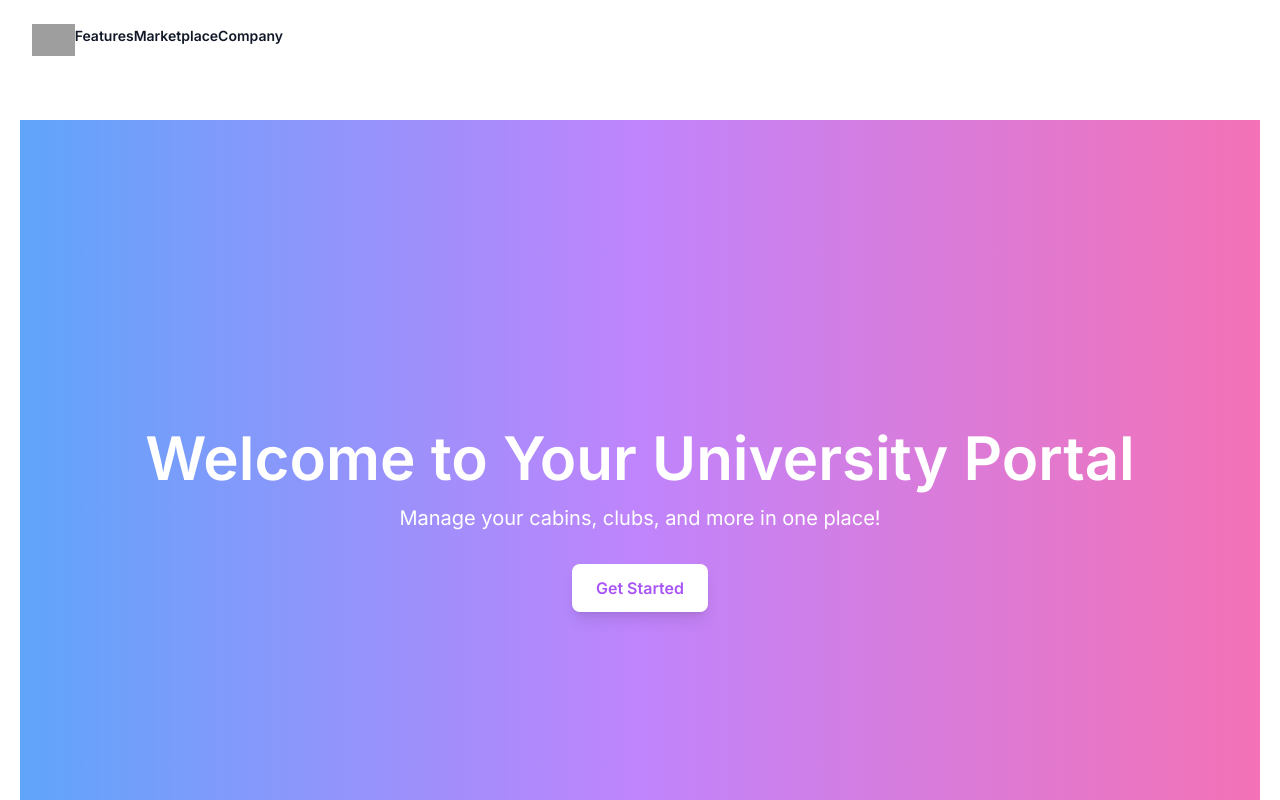
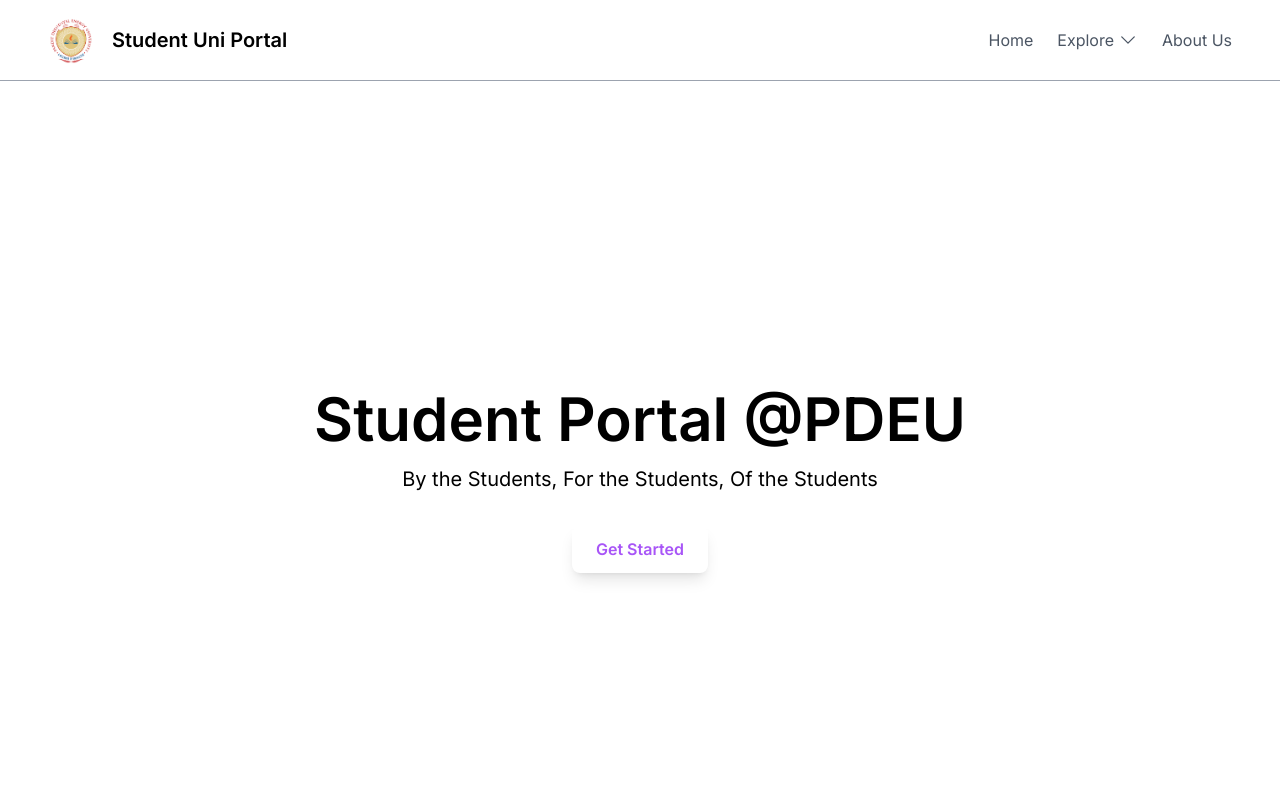
Before and after one commit to purvaspatel/UniPortal, a React (Create React App) app: page / in a window 1280 px wide. Shown: the top 800 px of the page. Built offline with nearby package versions, Linux system fonts and the light colour scheme; no server answers; grey boxes are pictures that could not be loaded.

Commit message:
nav done and some ui changes

```diff
--- a/package.json
+++ b/package.json
@@ -3,6 +3,7 @@
   "version": "0.1.0",
   "private": true,
   "dependencies": {
+    "@heroicons/react": "^2.1.5",
     "@testing-library/jest-dom": "^5.17.0",
     "@testing-library/react": "^13.4.0",
     "@testing-library/user-event": "^13.5.0",
--- a/src/App.js
+++ b/src/App.js
@@ -1,5 +1,4 @@
 import React from 'react';
-import { motion } from 'framer-motion';
 import { BrowserRouter as Router, Route, Routes } from 'react-router-dom';
 import LandingPage from './pages/LandingPage';
 import TeacherRegistration from './pages/TeacherRegistration';
--- /dev/null
+++ b/src/pages/AnimatedText.js
@@ -0,0 +1,31 @@
+import React, { useEffect, useState } from 'react';
+import './TypingEffect.css'; // Custom CSS
+
+const AnimatedText = () => {
+  const [wordIndex, setWordIndex] = useState(0);
+  const words = ['By', 'For', 'Of'];
+
+  useEffect(() => {
+    const interval = setInterval(() => {
+      setWordIndex((prevIndex) => (prevIndex + 1) % words.length);
+    }, 2000); // Change word every 2 seconds
+
+    return () => clearInterval(interval); // Cleanup on unmount
+  }, []);
+
+  return (
+    <div className="mt-4 text-xl relative">
+      <p className="inline-block ">
+        {/* Animated words */}
+        {words.map((word, index) => (
+          <span key={index} className={`fade-text ${wordIndex === index ? 'fade-in' : 'fade-out'} mr-4`}>
+            {word}
+          </span>
+        ))}
+        <span className="static-text"> the Students</span>
+      </p>
+    </div>
+  );
+};
+
+export default AnimatedText;
--- a/src/pages/FeatureSection.js
+++ b/src/pages/FeatureSection.js
@@ -1,5 +1,5 @@
 import React from 'react';
-import { motion } from 'framer-motion';
+
 
 const features = [
   { title: 'Teacher Cabins', description: 'Easily access and book teacher cabins for meetings and study sessions.' },
@@ -11,26 +11,26 @@ const FeaturesSection = () => {
   return (
     <section id="features" className="min-h-screen bg-white py-12">
       <div className="max-w-6xl mx-auto px-8">
-        <motion.h2
+        <h2
           className="text-4xl font-bold text-center mb-12"
           initial={{ opacity: 0, y: 50 }}
           animate={{ opacity: 1, y: 0 }}
           transition={{ duration: 0.8 }}
         >
           Features
-        </motion.h2>
+        </h2>
         <div className="grid grid-cols-1 md:grid-cols-3 gap-8">
           {features.map((feature, index) => (
-            <motion.div
+            <div
               key={index}
-              className="p-6 bg-gray-100 rounded-lg shadow-lg"
+              className="p-6 bg-white rounded-lg border border-gray-400"
               initial={{ opacity: 0, y: 50 }}
               animate={{ opacity: 1, y: 0 }}
               transition={{ delay: index * 0.2, duration: 0.8 }}
             >
               <h3 className="text-2xl font-bold mb-4">{feature.title}</h3>
               <p>{feature.description}</p>
-            </motion.div>
+            </div>
           ))}
         </div>
       </div>
--- a/src/pages/HeroSection.js
+++ b/src/pages/HeroSection.js
@@ -1,15 +1,16 @@
 import React from 'react';
-
 const HeroSection = () => {
   return (
-    <section className="min-h-screen flex items-center justify-center bg-gradient-to-r from-blue-400 via-purple-400 to-pink-400">
-      <div className="text-center text-white p-8">
+    <section className="min-h-screen flex items-center justify-center">
+
+      <div className="text-center text-black ">
         <h1 className="text-6xl font-bold">
-          Welcome to Your University Portal
+          Student Portal @PDEU
         </h1>
         <p className="mt-4 text-xl">
-          Manage your cabins, clubs, and more in one place!
+          By the Students, For the Students, Of the Students
         </p>
+
         <button
           className="mt-8 px-6 py-3 bg-white text-purple-500 font-bold rounded-lg shadow-lg hover:bg-purple-500 hover:text-white transition duration-300"
           onClick={() => document.getElementById('features').scrollIntoView({ behavior: 'smooth' })}
--- a/src/pages/LandingPage.js
+++ b/src/pages/LandingPage.js
@@ -6,12 +6,9 @@ import Footer from "./Footer";
 function LandingPage() {
   return (
 
-    <div className="text-center mt-10 pl-5 pr-5">
+    <div className="text-center  pl-12 pr-12 ">
       <HeroSection/>
-
-
-
-
+      <FeaturesSection/>
       <h1 className="text-4xl font-bold">Welcome to the University Portal</h1>
       <p className="mt-4">Navigate to the sections using the links below:</p>
       <div className="mt-4 space-x-4">
--- a/src/pages/Navbar.js
+++ b/src/pages/Navbar.js
@@ -1,32 +1,64 @@
-'use client'
+import React, { useState, useEffect, useRef } from 'react';
+import { ChevronDownIcon } from '@heroicons/react/24/solid'; // Heroicon for dropdown
+import logo from '../assets/navlogo.png'; // Adjust the path as per your folder structure
 
-import { useState } from 'react'
+const Navbar = () => {
+  const [dropdownOpen, setDropdownOpen] = useState(false);
+  const dropdownRef = useRef(null); // Ref for dropdown container
 
-export default function Navbar() {
-  return(
-    <header className='bg-white'>
-      <nav aria-label="Global" className="mx-auto flex max-w-7xl items-center justify-between p-6 lg:px-8">
-      <div className="flex lg:flex-1">
-          <a href="#" className="-m-1.5 p-1.5">
-            <span className="sr-only">Your Company</span>
-            <img
-              alt=""
-              src="https://tailwindui.com/plus/img/logos/mark.svg?color=indigo&shade=600"
-              className="h-8 w-auto"
-            />
-          </a>
+  // Close dropdown on outside click
+  useEffect(() => {
+    const handleOutsideClick = (event) => {
+      if (dropdownRef.current && !dropdownRef.current.contains(event.target)) {
+        setDropdownOpen(false);
+      }
+    };
 
-          <a href="#" className="text-sm font-semibold leading-6 text-gray-900">
-            Features
-          </a>
-          <a href="#" className="text-sm font-semibold leading-6 text-gray-900">
-            Marketplace
-          </a>
-          <a href="#" className="text-sm font-semibold leading-6 text-gray-900">
-            Company
-          </a>
+    if (dropdownOpen) {
+      document.addEventListener('mousedown', handleOutsideClick);
+    } else {
+      document.removeEventListener('mousedown', handleOutsideClick);
+    }
+
+    return () => {
+      document.removeEventListener('mousedown', handleOutsideClick);
+    };
+  }, [dropdownOpen]);
+
+  return (
+    <header className=" flex items-center justify-between pl-12 pr-12 py-4 bg-white border-b border-gray-400 sticky top-0">
+      {/* Left Side: Logo and Text */}
+      <div className="flex items-center space-x-4">
+        <img src={logo} alt="Logo" className="h-12" /> {/* Adjust height/width */}
+        <span className="font-bold text-xl">Student Uni Portal</span>
+      </div>
+
+      {/* Right Side: Links */}
+      <nav className="flex items-center space-x-6">
+        <a href="/" className="text-gray-600 hover:text-black">Home</a>
+
+        {/* Dropdown for Explore */}
+        <div className="relative" ref={dropdownRef}>
+          <button
+            onClick={() => setDropdownOpen(!dropdownOpen)}
+            className="text-gray-600 hover:text-black flex items-center"
+          >
+            Explore
+            <ChevronDownIcon className="h-5 w-5 ml-1" /> {/* Dropdown icon */}
+          </button>
+          {dropdownOpen && (
+            <div className="absolute right-0 mt-2 w-48 bg-white border border-gray-400 shadow-lg">
+              <a href="/teacher-list" className="block px-4 py-2 text-gray-600 border-b border-gray-400 hover:bg-gray-100">Teachers Sitting</a>
+              <a href="/stories" className="block px-4 py-2 text-gray-600 border-b border-gray-400 hover:bg-gray-100">Uni Clubs</a>
+              <a href="/authors" className="block px-4 py-2 text-gray-600 border-b border-gray-400 hover:bg-gray-100">FAQ's</a>
+            </div>
+          )}
         </div>
+
+        <a href="/about" className="text-gray-600 hover:text-black">About Us</a>
       </nav>
     </header>
-  )
+  );
 };
+
+export default Navbar;
--- a/src/pages/TeacherLogin.js
+++ b/src/pages/TeacherLogin.js
@@ -25,7 +25,7 @@ function TeacherLogin() {
   };
 
   return (
-    <div className="max-w-2xl mx-auto mt-10 p-6 bg-white rounded-lg shadow-lg">
+    <div className="max-w-2xl mx-auto mt-10 p-6 bg-white rounded-lg border border-gray-400">
       <h2 className="text-3xl font-bold">Teacher Login</h2>
       {error && <p className="text-red-500">{error}</p>}
       <form onSubmit={handleLogin} className="mt-4">
--- a/src/pages/TeacherRegistration.js
+++ b/src/pages/TeacherRegistration.js
@@ -249,7 +249,7 @@ function TeacherRegistration() {
   };
 
   return (
-    <div className="max-w-2xl mx-auto mt-10 p-6 bg-white rounded-lg shadow-lg">
+    <div className="max-w-2xl mx-auto mt-10 p-6 bg-white rounded-lg border border-gray-400 mb-20">
       <h1 className="text-4xl font-bold text-center mb-6">Teacher Registration</h1>
       {flashMessage && (
         <div className={`px-4 py-3 rounded relative mb-4 ${
--- /dev/null
+++ b/src/pages/TypingEffect.css
@@ -0,0 +1,22 @@
+.relative {
+  position: relative; /* Create a positioning context */
+}
+
+.fade-text {
+  position: absolute; /* Position the words absolutely */
+  opacity: 0; /* Initially hidden */
+  transition: opacity 0.5s ease-in-out; /* Smooth transition */
+}
+
+.fade-in {
+  opacity: 1; /* Fully visible */
+}
+
+.fade-out {
+  opacity: 0; /* Fully invisible */
+}
+
+.static-text {
+  display: inline-block; /* Keeps the position fixed */
+  margin-left: 0.5rem; /* Add space between animated and static text */
+}
```
Also changed, not shown: 2 other files (tests, documents, lock files or other folders).
